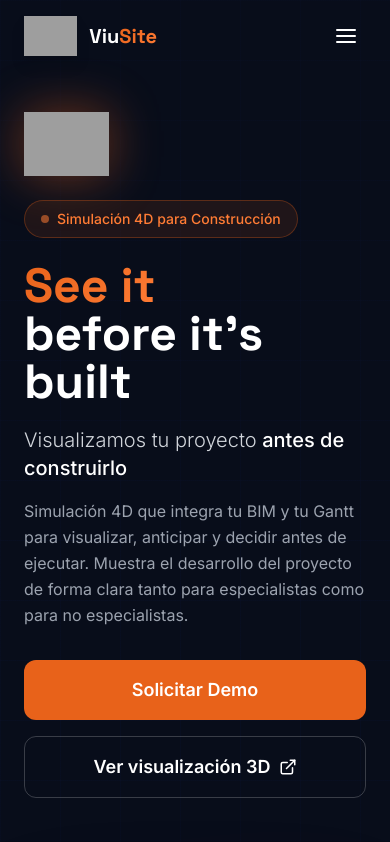
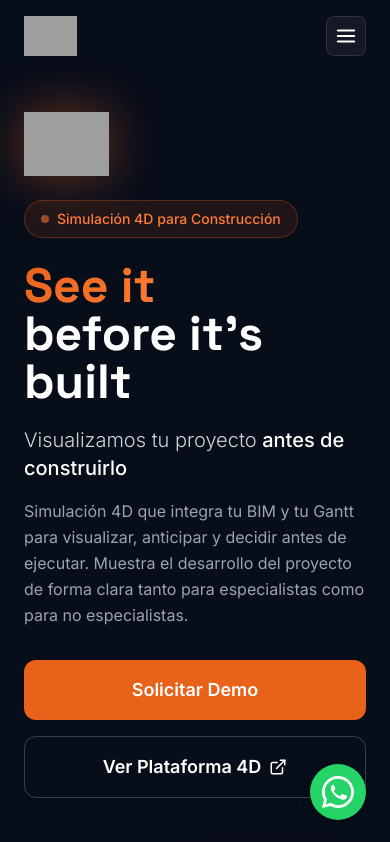
Before and after one commit to pbarahonasyncroniza-glitch/viusite, a React (Vite) app: page / in a window 390 px wide. Shown: the top 842 px of the page. Built offline with nearby package versions, Linux system fonts and the light colour scheme; grey boxes are pictures that could not be loaded.

Commit message:
feat: agregar botón flotante WhatsApp y embed YouTube

```diff
--- a/src/App.jsx
+++ b/src/App.jsx
@@ -9,6 +9,7 @@ import Methodology from './components/Methodology'
 import Differentiators from './components/Differentiators'
 import ContactForm from './components/ContactForm'
 import Footer from './components/Footer'
+import WhatsAppButton from './components/WhatsAppButton'
 
 export default function App() {
   return (
@@ -24,6 +25,7 @@ export default function App() {
       <Differentiators />
       <ContactForm />
       <Footer />
+      <WhatsAppButton />
     </div>
   )
 }
--- a/src/components/Hero.jsx
+++ b/src/components/Hero.jsx
@@ -64,7 +64,7 @@ export default function Hero() {
                 Solicitar Demo
               </a>
               <a href={PROJECT_URL} target="_blank" rel="noopener noreferrer" className="border border-white/20 hover:border-vs-orange/50 text-white font-semibold px-8 py-4 rounded-xl transition-all duration-200 hover:bg-white/5 text-lg inline-flex items-center justify-center gap-2">
-                Ver visualización 3D
+                Ver Plataforma 4D
                 <FiExternalLink size={18} />
               </a>
             </motion.div>
--- a/src/components/Navbar.jsx
+++ b/src/components/Navbar.jsx
@@ -1,75 +1,111 @@
-import { useState, useEffect } from 'react'
-import { FiMenu, FiX } from 'react-icons/fi'
+import React, { useEffect, useState } from 'react';
+import { FiMenu, FiX } from 'react-icons/fi';
+import { FaWhatsapp } from 'react-icons/fa';
+import { WHATSAPP_URL } from '../config/contact';
 
-const LOGO_URL = '/logo-viusite.png'
+const LOGO_URL = '/logo-viusite.png';
 
+const navLinks = [
+  { label: 'Solución', href: '#solucion' },
+  { label: 'Proyectos', href: '#proyectos' },
+  { label: 'Metodología', href: '#metodologia' },
+  { label: 'Casos de Uso', href: '#casos-de-uso' },
+  { label: 'Contacto', href: '#contacto' },
+];
 
-export default function Navbar() {
-  const [scrolled, setScrolled] = useState(false)
-  const [menuOpen, setMenuOpen] = useState(false)
+const Navbar = () => {
+  const [scrolled, setScrolled] = useState(false);
+  const [mobileOpen, setMobileOpen] = useState(false);
 
   useEffect(() => {
-    const handleScroll = () => setScrolled(window.scrollY > 50)
-    window.addEventListener('scroll', handleScroll)
-    return () => window.removeEventListener('scroll', handleScroll)
-  }, [])
+    const onScroll = () => setScrolled(window.scrollY > 50);
+    window.addEventListener('scroll', onScroll);
+    onScroll();
+    return () => window.removeEventListener('scroll', onScroll);
+  }, []);
 
-  const navLinks = [
-    { label: 'Solución',     href: '#solucion' },
-    { label: 'Proyectos',    href: '#proyectos' },
-    { label: 'Metodología',  href: '#metodologia' },
-    { label: 'Casos de Uso', href: '#casos' },
-    { label: 'Contacto',     href: '#contacto' },
-  ]
+  const closeMobileMenu = () => setMobileOpen(false);
 
   return (
-    <nav className={`fixed top-0 left-0 right-0 z-50 transition-all duration-300 ${
-      scrolled ? 'bg-[#080d1a]/90 backdrop-blur-md shadow-lg shadow-black/20' : 'bg-transparent'
-    }`}>
-      <div className="max-w-7xl mx-auto px-6 py-4 flex items-center justify-between">
-        {/* Logo */}
-        <a href="#" className="flex items-center gap-3">
-          <img src={LOGO_URL} alt="ViuSite Logo" className="h-10 w-auto drop-shadow-lg" />
-          <span className="font-display font-bold text-xl text-white">
-            Viu<span className="text-gradient">Site</span>
-          </span>
+    <header
+      className={`fixed top-0 left-0 right-0 z-50 transition-all duration-300 ${
+        scrolled
+          ? 'bg-slate-950/90 backdrop-blur-md border-b border-white/10 shadow-lg'
+          : 'bg-transparent'
+      }`}
+    >
+      <div className="mx-auto flex max-w-7xl items-center justify-between px-6 py-4 lg:px-8">
+        <a href="#inicio" className="flex items-center gap-3" onClick={closeMobileMenu}>
+          <img
+            src={LOGO_URL}
+            alt="ViuSite Logo"
+            className="h-10 w-auto object-contain md:h-11"
+          />
         </a>
 
-        {/* Desktop Nav */}
-        <div className="hidden md:flex items-center gap-8">
-          {navLinks.map(link => (
-            <a key={link.href} href={link.href}
-              className="text-gray-300 hover:text-white text-sm font-medium transition-colors duration-200">
+        <nav className="hidden items-center gap-8 md:flex">
+          {navLinks.map((link) => (
+            <a
+              key={link.label}
+              href={link.href}
+              className="text-sm font-medium text-white/85 transition hover:text-orange-400"
+            >
               {link.label}
             </a>
           ))}
-          <a href="#contacto"
-            className="bg-vs-orange hover:bg-vs-orange-light text-white text-sm font-semibold px-5 py-2.5 rounded-lg transition-all duration-200 hover:shadow-lg hover:shadow-orange-500/25">
-            Solicitar Demo
+        </nav>
+
+        <div className="hidden md:flex">
+          <a
+            href={WHATSAPP_URL}
+            target="_blank"
+            rel="noopener noreferrer"
+            className="inline-flex items-center gap-2 rounded-full bg-[#25D366] px-5 py-3 text-sm font-semibold text-white shadow-lg shadow-green-500/20 transition hover:scale-[1.02] hover:bg-[#1ebe5d]"
+          >
+            <FaWhatsapp className="text-lg" />
+            Solicitar demo
           </a>
         </div>
 
-        {/* Mobile Hamburger */}
-        <button onClick={() => setMenuOpen(!menuOpen)} className="md:hidden text-white p-2">
-          {menuOpen ? <FiX size={24} /> : <FiMenu size={24} />}
+        <button
+          type="button"
+          onClick={() => setMobileOpen((prev) => !prev)}
+          className="inline-flex items-center justify-center rounded-lg border border-white/10 bg-white/5 p-2 text-white md:hidden"
+          aria-label="Abrir menú"
+        >
+          {mobileOpen ? <FiX size={22} /> : <FiMenu size={22} />}
         </button>
       </div>
 
-      {/* Mobile Menu */}
-      {menuOpen && (
-        <div className="md:hidden bg-[#080d1a]/95 backdrop-blur-md px-6 py-4 flex flex-col gap-4 border-t border-white/10">
-          {navLinks.map(link => (
-            <a key={link.href} href={link.href} onClick={() => setMenuOpen(false)}
-              className="text-gray-300 hover:text-white py-2 text-sm font-medium">
-              {link.label}
+      {mobileOpen && (
+        <div className="border-t border-white/10 bg-slate-950/95 backdrop-blur-md md:hidden">
+          <div className="mx-auto flex max-w-7xl flex-col gap-2 px-6 py-5">
+            {navLinks.map((link) => (
+              <a
+                key={link.label}
+                href={link.href}
+                onClick={closeMobileMenu}
+                className="rounded-lg px-3 py-3 text-base text-white/90 transition hover:bg-white/5 hover:text-orange-400"
+              >
+                {link.label}
+              </a>
+            ))}
+
+            <a
+              href={WHATSAPP_URL}
+              target="_blank"
+              rel="noopener noreferrer"
+              onClick={closeMobileMenu}
+              className="mt-3 inline-flex items-center justify-center gap-2 rounded-full bg-[#25D366] px-5 py-3 text-sm font-semibold text-white shadow-lg shadow-green-500/20 transition hover:bg-[#1ebe5d]"
+            >
+              <FaWhatsapp className="text-lg" />
+              Solicitar demo por WhatsApp
             </a>
-          ))}
-          <a href="#contacto" onClick={() => setMenuOpen(false)}
-            className="bg-vs-orange text-white text-sm font-semibold px-5 py-3 rounded-lg text-center">
-            Solicitar Demo
-          </a>
+          </div>
         </div>
       )}
-    </nav>
-  )
-}
+    </header>
+  );
+};
+
+export default Navbar;
--- /dev/null
+++ b/src/components/WhatsAppButton.jsx
@@ -0,0 +1,25 @@
+export default function WhatsAppButton() {
+  const phone = '56975114550'
+  const message = encodeURIComponent('Hola, me interesa conocer más sobre ViuSite y la simulación 4D para mi proyecto.')
+  const url = `https://wa.me/${phone}?text=${message}`
+
+  return (
+    <a
+      href={url}
+      target="_blank"
+      rel="noopener noreferrer"
+      className="fixed bottom-6 right-6 z-50 flex items-center justify-center w-14 h-14 rounded-full shadow-lg transition-transform duration-200 hover:scale-110"
+      style={{ backgroundColor: '#25D366' }}
+      aria-label="Contactar por WhatsApp"
+    >
+      <svg
+        xmlns="http://www.w3.org/2000/svg"
+        viewBox="0 0 32 32"
+        className="w-8 h-8"
+        fill="white"
+      >
+        <path d="M16 0C7.163 0 0 7.163 0 16c0 2.833.738 5.494 2.031 7.806L0 32l8.418-2.007A15.93 15.93 0 0 0 16 32c8.837 0 16-7.163 16-16S24.837 0 16 0zm0 29.2a13.16 13.16 0 0 1-6.694-1.826l-.48-.285-4.998 1.192 1.215-4.862-.314-.5A13.12 13.12 0 0 1 2.8 16C2.8 8.71 8.71 2.8 16 2.8S29.2 8.71 29.2 16 23.29 29.2 16 29.2zm7.273-9.846c-.398-.199-2.354-1.162-2.719-1.295-.365-.133-.631-.199-.897.199-.266.398-1.030 1.295-1.263 1.561-.232.266-.465.299-.863.1-.398-.199-1.681-.619-3.203-1.977-1.184-1.057-1.983-2.362-2.215-2.760-.232-.398-.025-.613.174-.811.179-.178.398-.465.597-.698.199-.232.266-.398.398-.664.133-.266.066-.499-.033-.698-.1-.199-.897-2.163-1.229-2.961-.324-.777-.653-.671-.897-.683l-.764-.013c-.266 0-.698.1-.1063.499-.365.398-1.395 1.362-1.395 3.320 0 1.957 1.428 3.849 1.627 4.115.199.266 2.811 4.291 6.812 6.020.952.411 1.695.657 2.274.841.955.304 1.824.261 2.511.158.766-.114 2.354-.963 2.686-1.893.332-.930.332-1.727.232-1.893-.099-.166-.365-.266-.763-.465z"/>
+      </svg>
+    </a>
+  )
+}
--- /dev/null
+++ b/src/components/WhatsAppFloat.jsx
@@ -0,0 +1,26 @@
+import React from 'react';
+import { FaWhatsapp } from 'react-icons/fa';
+import { WHATSAPP_URL } from '../config/contact';
+
+const WhatsAppFloat = () => {
+  return (
+    <a
+      href={WHATSAPP_URL}
+      target="_blank"
+      rel="noopener noreferrer"
+      aria-label="Escríbenos por WhatsApp"
+      className="group fixed right-5 bottom-5 z-[60] flex items-center gap-3"
+    >
+      <span className="hidden rounded-full border border-white/10 bg-slate-950/90 px-4 py-2 text-sm font-medium text-white shadow-xl backdrop-blur-md transition group-hover:translate-x-0 md:inline-flex">
+        Solicitar demo
+      </span>
+
+      <span className="relative inline-flex h-16 w-16 items-center justify-center rounded-full bg-[#25D366] text-white shadow-2xl shadow-green-600/30 transition duration-300 hover:scale-110 hover:bg-[#1ebe5d]">
+        <span className="absolute inline-flex h-full w-full animate-ping rounded-full bg-[#25D366] opacity-20" />
+        <FaWhatsapp className="relative text-[2rem]" />
+      </span>
+    </a>
+  );
+};
+
+export default WhatsAppFloat;
--- /dev/null
+++ b/src/config/contact.js
@@ -0,0 +1,10 @@
+export const WHATSAPP_NUMBER = '5697511450';
+// Reemplázalo por tu número real en formato internacional, sin + ni espacios.
+// Ejemplo Chile: 56912345678
+
+export const WHATSAPP_MESSAGE =
+  'Hola, vi la web de ViuSite y me gustaría solicitar una demo de simulación 4D para mi proyecto.';
+
+export const WHATSAPP_URL = `https://wa.me/${WHATSAPP_NUMBER}?text=${encodeURIComponent(
+  WHATSAPP_MESSAGE
+)}`;
```
